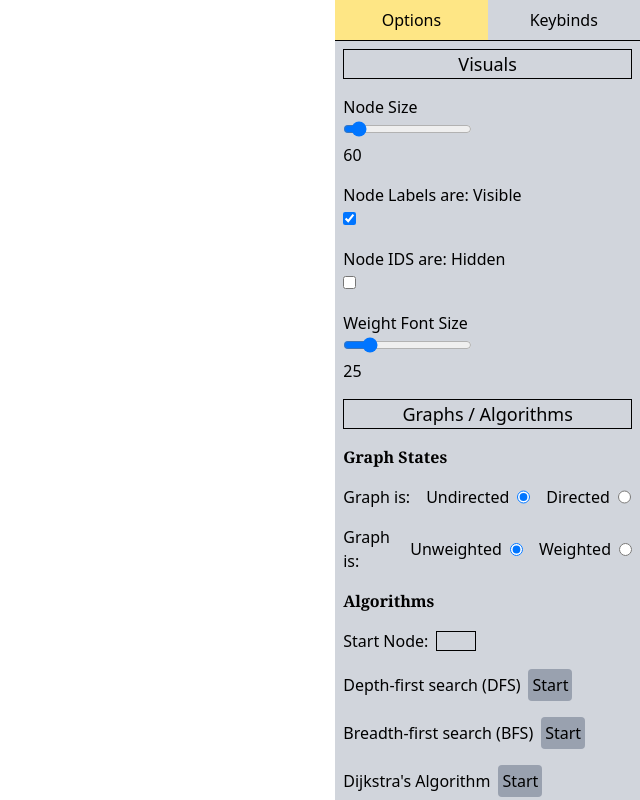
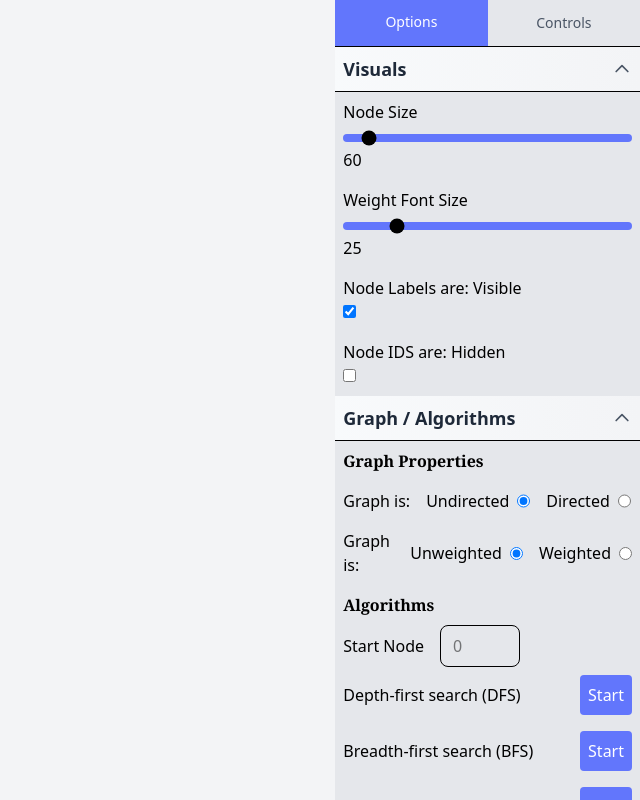
Before and after one commit to bjwdenbesten/Graphical, a React (Vite) app: page /graph in a window 1280 px wide. Shown: the whole page, without its empty margins (640-1280 px from the left). Built offline with nearby package versions, Linux system fonts and the light colour scheme.

Commit message:
updated ui, fixed input box

```diff
--- a/src/components/GraphMenu.tsx
+++ b/src/components/GraphMenu.tsx
@@ -36,7 +36,7 @@ const GraphMenu = ({ keyBinds, setKeyBinds, nodeSize, setNodeSize, weightFontSiz
   const [changingKey, setChangingKey] = useState<string | null>(null);
   const [visualState, setVisualState] = useState(true);
   const [graphsAlgosState, setGraphsAlgosState] = useState(true);
-  const [miscState, setMiscState] = useState(false);
+  const [miscState, setMiscState] = useState(true);
   const [startNode, setStartNode] = useState<number | null>(null);
   const [inputGraph, setInputGraph] = useState<string> ("");
 
@@ -63,23 +63,27 @@ const GraphMenu = ({ keyBinds, setKeyBinds, nodeSize, setNodeSize, weightFontSiz
 
   return (
     <>
-      <div className="bg-gray-300 min-h-full w-100 flex flex-col z-1 overflow-y-auto">
-        <div className="flex justify-center border-b border-black">
+      <div className="bg-gray-200 min-h-full w-100 flex flex-col z-1 overflow-y-auto">
+      <div className="flex border-b">
         <button
           onClick={() => setMenuState("options")}
-            className={`w-1/2 p-2 ${
-              menuState === "options" ? "bg-amber-200" : "bg-gray-300"
+          className={`flex-1 py-3 px-4 text-sm font-medium transition-colors ${
+            menuState === "options"
+              ? "bg-primary text-white border-b-2 border-primary"
+              : "text-gray-600 hover:text-gray-800 hover:bg-gray-100"
           }`}
         >
           Options
         </button>
         <button
           onClick={() => setMenuState("keybinds")}
-            className={`w-1/2 p-2 ${
-              menuState === "keybinds" ? "bg-amber-200" : "bg-gray-300"
+          className={`flex-1 py-3 px-4 text-sm font-medium transition-colors ${
+            menuState === "keybinds"
+              ? "bg-primary text-white border-b-2 border-primary"
+              : "text-gray-600 hover:text-gray-800 hover:bg-gray-100"
           }`}
         >
-            Keybinds
+          Controls
         </button>
       </div>
         <div>
@@ -87,20 +91,39 @@ const GraphMenu = ({ keyBinds, setKeyBinds, nodeSize, setNodeSize, weightFontSiz
 
           //visuals dropdown
           <div>
-            <h2 className="p-2 text-lg">
-              <button onClick={() => setVisualState(!visualState)}  className="w-full hover:bg-gray-400 border">
-                <span className="select-none">
+            <h2 className="text-lg">
+              <button onClick={() => setVisualState(!visualState)}  className="w-full flex items-center justify-between p-2 bg-gradient-to-r from-slate-50 to-gray-100 hover:from-slate-100 hover:to-gray-200 border-b border-black transition-all duration-200 ">
+                <span className="font-semibold text-gray-800 select-none">
                   Visuals
                 </span>
+                <svg
+                className={`w-5 h-5 transform transition-transform duration-200 text-gray-600 ${
+                visualState ? "rotate-180" : ""
+                }`}
+                fill="none"
+                stroke="currentColor"
+                viewBox="0 0 24 24"
+            >
+            <path strokeLinecap="round" strokeLinejoin="round" strokeWidth={2} d="M19 9l-7 7-7-7" />
+              </svg>
               </button>
             </h2>
             <div className = {visualState ? "block" : "hidden"}>
               <div className="p-2">
                 <h2>Node Size</h2>
                 <div>
-                  <input className="select-none" id = "node-range" type="range" min="50" max="200" value={nodeSize} onChange={(e) => setNodeSize(parseInt(e.target.value))}/>
+                  <input className="w-full h-2 bg-primary rounded-lg appearance-none cursor-pointer slider accent-black" id = "node-range" type="range" min="50" max="200" value={nodeSize} onChange={(e) => setNodeSize(parseInt(e.target.value))}/>
                   <div>
                     <span id="node-value">{nodeSize}</span>
+                  </div>
+                </div>
+              </div>
+              <div className="p-2">
+                <h2>Weight Font Size</h2>
+                <div>
+                  <input className="w-full h-2 bg-primary rounded-lg appearance-none cursor-pointer slider accent-black" id = "node-range" type="range" min="10" max="100" value={weightFontSize} onChange={(e) => setWeightFontSize(parseInt(e.target.value))}/>
+                  <div>
+                    <span id="node-value">{weightFontSize}</span>
                   </div>
                 </div>
               </div>
@@ -113,27 +136,28 @@ const GraphMenu = ({ keyBinds, setKeyBinds, nodeSize, setNodeSize, weightFontSiz
                 <h2>Node IDS are: {showNodeIDS? "Visible" : "Hidden"}</h2>
                 <input type="checkbox" checked={showNodeIDS} onChange={(e) => setShowNodesIDS(e.target.checked)}/>
               </div>
-              <div className="p-2">
-                <h2>Weight Font Size</h2>
-                <div>
-                  <input className="select-none" id = "node-range" type="range" min="10" max="100" value={weightFontSize} onChange={(e) => setWeightFontSize(parseInt(e.target.value))}/>
-                  <div>
-                    <span id="node-value">{weightFontSize}</span>
-                  </div>
-                </div>
-              </div>
 
             </div>
-            <h2 className="p-2 text-lg">
-              <button onClick={() => setGraphsAlgosState(!graphsAlgosState)} className="w-full hover:bg-gray-400 border">
-                <span className="select-none">
-                  Graphs / Algorithms
+            <h2 className="text-lg">
+              <button onClick={() => setGraphsAlgosState(!graphsAlgosState)}  className="w-full flex items-center justify-between p-2 bg-gradient-to-r from-slate-50 to-gray-100 hover:from-slate-100 hover:to-gray-200 border-b border-black transition-all duration-200">
+                <span className="font-semibold text-gray-800 select-none">
+                  Graph / Algorithms
                 </span>
+                <svg
+                className={`w-5 h-5 transform transition-transform duration-200 text-gray-600 ${
+                graphsAlgosState ? "rotate-180" : ""
+                }`}
+                fill="none"
+                stroke="currentColor"
+                viewBox="0 0 24 24"
+            >
+            <path strokeLinecap="round" strokeLinejoin="round" strokeWidth={2} d="M19 9l-7 7-7-7" />
+              </svg>
               </button>
             </h2>
             <div className={graphsAlgosState ? "block" : "hidden"}>
               <div>
-                <h1 className="font-bold p-2">Graph States</h1>
+                <h1 className="font-bold p-2">Graph Properties</h1>
                 <div className="p-2 flex flex-row">
                   <h2>Graph is:</h2>
                     <span className="ml-4">Undirected</span>
@@ -152,68 +176,84 @@ const GraphMenu = ({ keyBinds, setKeyBinds, nodeSize, setNodeSize, weightFontSiz
               </div>
               <div>
                 <h1 className="font-bold p-2">Algorithms</h1>
-                <div className="p-2 flex flex-row items-center">
-                  <h2 className="mr-2">Start Node: </h2>
-                  <input onChange={(e) => setStartNode(Number(e.target.value))} type="number" className="w-10 h-5 border"/>
+                <div className="rounded-lg ml-2  flex items-center flex-row">
+                      <label className="block">Start Node</label>
+                      <input
+                        type="number"
+                        value={startNode || ""}
+                        onChange={(e) => setStartNode(Number(e.target.value) || null)}
+                        className="w-20 px-3 py-2 border ml-4 rounded-lg focus:ring-2 focus:ring-blue-500 focus:border-blue-500"
+                        placeholder="0"
+                      />
                     </div>
-                <div className="p-2 flex flex-row items-center">
+                <div className="p-2 flex justify-between items-center">
                   <h2>Depth-first search (DFS)</h2>
                   <button onClick={() => {
                     if (startNode !== null) {
                       DFS(startNode);
                     }
-                  }} className="bg-gray-400 p-1 ml-2 rounded" >Start</button>
+                  }} className="bg-primary text-white p-2 ml-2 rounded hover:bg-accent-light" >Start</button>
                 </div>
-                <div className="p-2 flex flex-row items-center">
+                <div className="p-2 flex justify-between items-center">
                   <h2>Breadth-first search (BFS)</h2>
                   <button onClick={() => {
                     if (startNode !== null) {
                       BFS(startNode);
                     }
-                  }}className="bg-gray-400 p-1 ml-2 rounded">Start</button>
+                  }}className="bg-primary text-white p-2 ml-2 rounded hover:bg-accent-light">Start</button>
                 </div>
-                <div className="p-2 flex flex-row items-center">
+                <div className="p-2 flex justify-between items-center">
                   <h2>Dijkstra's Algorithm</h2>
                   <button onClick={() => {
                     if (startNode !== null) {
                       Dijkstra(startNode);
                     }
-                  }}className="bg-gray-400 p-1 ml-2 rounded">Start</button>
+                  }}className="bg-primary text-white p-2 ml-2 rounded hover:bg-accent-light">Start</button>
                 </div>
-                <div className="p-2 flex flex-row items-center">
+                <div className="p-2 flex justify-between items-center">
                   <h2>Bellman-Ford Algorithm</h2>
                   <button onClick={() => {
                     if (startNode !== null) {
                       BellmanFord(startNode);
                     }
-                  }}className="bg-gray-400 p-1 ml-2 rounded">Compute</button>
+                  }}className="bg-primary text-white p-2 ml-2 rounded hover:bg-accent-light">Compute</button>
                 </div>
                 <div className="p-2 flex flex-col items-center">
                   <h2>Output box</h2>
-                 <textarea value={outputString} readOnly className="border w-full h-40 resize-none"></textarea>
+                 <textarea value={outputString} placeholder="Output appears here..."readOnly className="p-2 border rounded w-full h-40 resize-none"></textarea>
                 </div>
               </div>
             </div>
 
-            <h2 className="p-2 text-lg">
-              <button onClick={() => setMiscState(!miscState)} className="w-full hover:bg-gray-400 border">
-                <span className="select-none">
+            <h2 className="text-lg">
+              <button onClick={() => setMiscState(!miscState)}  className="w-full flex items-center justify-between p-2 bg-gradient-to-r from-slate-50 to-gray-100 hover:from-slate-100 hover:to-gray-200 border-b  border-black transition-all duration-200">
+                <span className="font-semibold text-gray-800 select-none">
                   Misc
                 </span>
+                <svg
+                className={`w-5 h-5 transform transition-transform duration-200 text-gray-600 ${
+                miscState ? "rotate-180" : ""
+                }`}
+                fill="none"
+                stroke="currentColor"
+                viewBox="0 0 24 24"
+            >
+            <path strokeLinecap="round" strokeLinejoin="round" strokeWidth={2} d="M19 9l-7 7-7-7" />
+              </svg>
               </button>
             </h2>
 
             <div className={miscState ? "block" : "hidden"}>
               <div className="p-2 flex flex-col items-center">
-                <span>Paste Input Graph</span>
-                <textarea onChange={(e) => {setInputGraph(e.target.value)}}className="border w-full h-40 resize-none p-2"></textarea>
-                <button className="bg-gray-400 mt-3 p-1 rounded border-2" onClick={() => createGraph(inputGraph)}>Generate Graph</button>
+                <span>Import Graph</span>
+                <textarea placeholder="Paste graph data here..." onChange={(e) => {setInputGraph(e.target.value)}}className="border w-full h-40 resize-none p-2"></textarea>
+                <button className="bg-primary mt-3 p-2 rounded text-white hover:bg-accent-light" onClick={() => createGraph(inputGraph)}>Generate Graph</button>
               </div>
               <div className="flex justify-center">
-                <button className="bg-gray-400 p-1 mt-4 rounded border-2" onClick={clearWeights}>Clear Weights</button>
+                <button className="ml-2 mr-2 w-full bg-gray-400 p-1 mt-4 rounded text-white hover:bg-gray-300" onClick={clearWeights}>Clear Weights</button>
               </div>
-              <div className="flex justify-center mt-4 mb-4">
-                <button className="bg-gray-400 p-1 rounded border-2" onClick={clearGraph}>Clear Graph</button>
+              <div className="flex justify-center mt-2 mb-4">
+                <button className="ml-2 mr-2 w-full bg-gray-400 p-1 mt-4 rounded text-white hover:bg-gray-300" onClick={clearGraph}>Clear Graph</button>
               </div>
 
             </div>
@@ -223,18 +263,34 @@ const GraphMenu = ({ keyBinds, setKeyBinds, nodeSize, setNodeSize, weightFontSiz
 
 
           {menuState === "keybinds" && (
-            <div className="flex flex-col padding-2 items-center">
+          <div className="p-6">
+            <h2 className="text-lg font-semibold text-gray-800 mb-4">Keyboard Shortcuts</h2>
+            <div className="space-y-4">
               {Object.entries(keyBinds).map(([action, key]) => (
-                <div key={action} className="mt-5">
-                  <span className="p-2">{action}:</span>
+                <div key={action} className="flex items-center justify-between p-4 bg-gray-50 rounded-lg">
+                  <span className="font-medium text-gray-700">{action.replace('_', ' ')}</span>
                   <button
-                    className="bg-gray-200 p-2"
                     onClick={() => setChangingKey(action)}
+                    className={`px-4 py-2 rounded-lg font-mono text-sm transition-all duration-200 ${
+                      changingKey === action
+                        ? "bg-primary text-white animate-pulse"
+                        : "bg-white border border-gray-300 text-gray-700 hover:bg-gray-50"
+                    }`}
                   >
-                    {changingKey === action ? "Press a key..." : "key " + key}
+                    {changingKey === action ? "Press a key..." : key.toUpperCase()}
                   </button>
                 </div>
               ))}
+            </div>
+            <h2 className="text-lg font-semibold text-gray-800 mb-6 mt-6">Other Controls</h2>
+            <div className="mb-4 flex items-center justify-between p-4 bg-gray-50 rounded-lg">
+              <span className="font-medium text-gray-700" >Move Node</span>
+              <span className="">Left Click + Hold</span>
+            </div>
+            <div className="mb-4 flex items-center justify-between p-4 bg-gray-50 rounded-lg">
+              <span className="font-medium text-gray-700" >Create Edge</span>
+              <span className="">Right Click + Hold</span>
+            </div>
           </div>
         )}
         </div>
--- a/src/components/Node.tsx
+++ b/src/components/Node.tsx
@@ -33,9 +33,9 @@ const Node = ({
 }: NodeProps) => {
   return (
     <>
-    <span className="text-red-400" style={{position: "absolute", left: posx, top: posy - size / 2 - size / 2, transform: "translateX(-50%)", whiteSpace:"nowrap",}}>{showDistance ? distance : ""} </span>
+    <span className="absolute text-sm text-red-400 transition-opacity duration-300" style={{position: "absolute", left: posx, top: posy - size / 2 - size / 2, transform: "translateX(-50%)", whiteSpace:"nowrap",}}>{showDistance ? distance : ""} </span>
       <div
-        className={`select-none cursor-pointer bg-white absolute border-4 text-black rounded-full shadow-md flex items-center justify-center flex-col ${isHighlighted ? 'border-red-400' : ''}`}
+        className={`select-none cursor-pointer bg-white absolute border-4 text-black rounded-full shadow-lg flex items-center justify-center flex-col ${isHighlighted ? 'border-red-400' : ''}`}
         onMouseDown={(e) => {
           if (e.button === 0 && onMouseDown) {
             setDragOffset({x: e.clientX - posx, y: e.clientY - posy});
--- a/src/index.css
+++ b/src/index.css
@@ -0,0 +1,6 @@
+@import "tailwindcss";
+
+@theme {
+    --color-primary: #6276FC;
+    --color-accent-light: #91A1FF;
+}
```
Also changed, not shown: src/components/Graph.tsx (+17 -12 lines), src/components/Login.tsx (+13 -0 lines), src/components/Menu.tsx (+22 -12 lines), src/components/Party.tsx (+45 -4 lines). Lines whose indentation alone changed are shown as unchanged.
